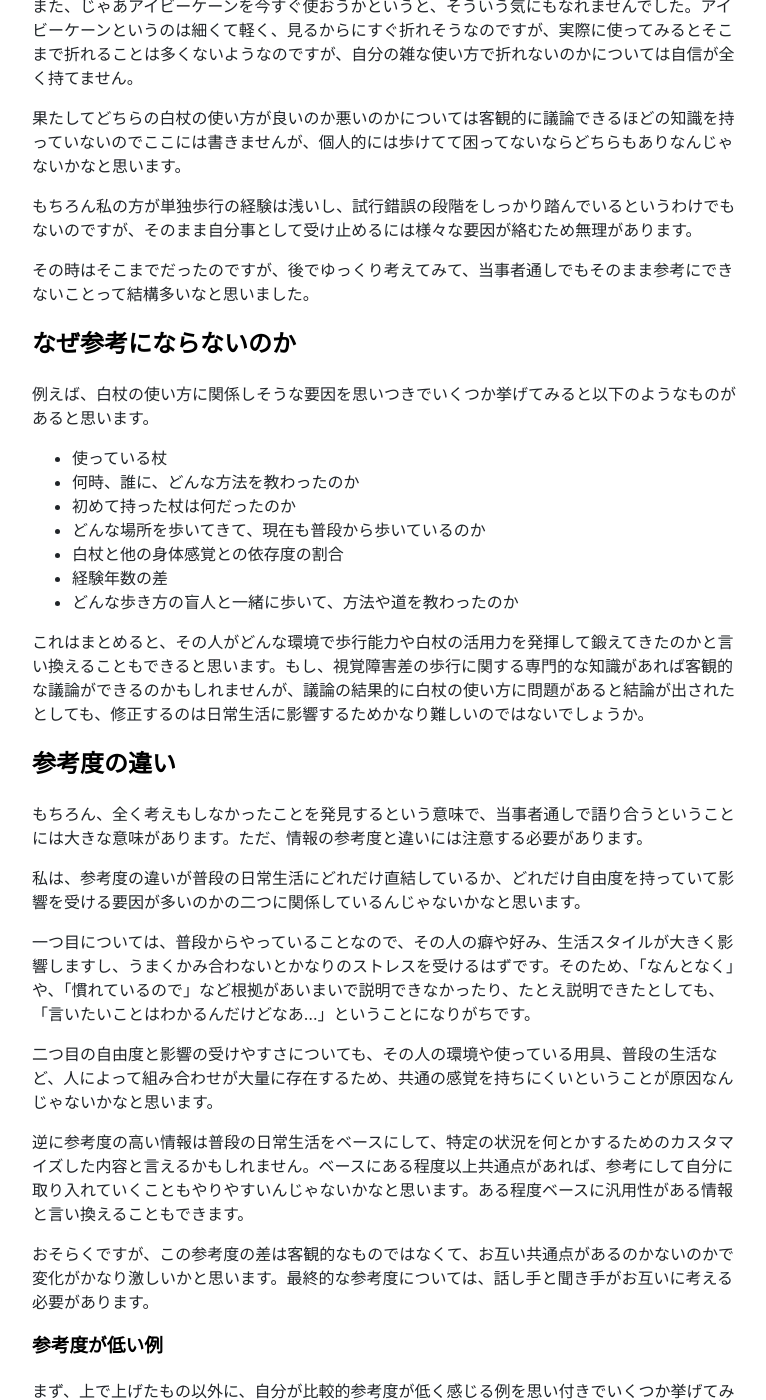
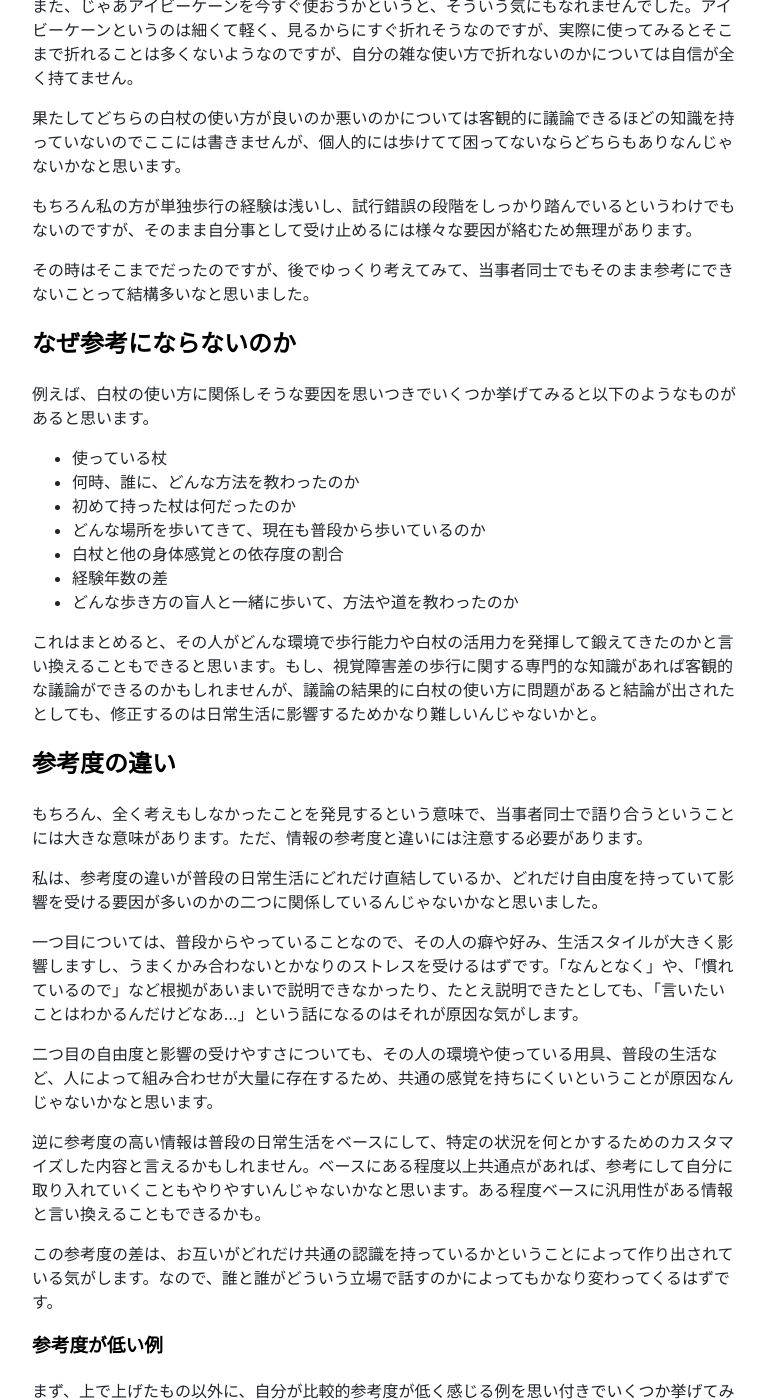
Before and after one commit to guredora403/guredora403.github.io, a Jekyll site: the page built from _posts/2023-11-04-p1.md, in a window 1280 px wide and 1400 px high, scrolled down 766 px. Shown: the whole window, without its empty margins (256-1022 px from the left). Built offline with Jekyll 4.4.1, drawn with Linux system fonts in a browser that asks for light colours; nearby versions of some CDN libraries; some of the changed text lies outside the part shown.

Commit message:
fix article

```diff
--- a/_posts/2023-11-04-p1.md
+++ b/_posts/2023-11-04-p1.md
@@ -1,5 +1,5 @@
 ---
-title: 当事者通しでも人が言うことは参考にならないことがあるという現象を考えてみる
+title: 当事者同士でも人が言うことは参考にならないことがあるという現象を考えてみる
 layout: post
 ---
 
@@ -8,7 +8,7 @@ layout: post
 
 まず、私はマイケーンという白杖を基本的にスライドテクニックで利用しています。持ち方とか使い方はグリップ部分を持って前に突き出す標準的な方法を取っていると思います。そのため、グリップの持ちやすさとある程度の強度と安心感があるかを基準に白杖の良し悪しを判断している可能性が高いです。
 
-ところが、彼の場合は、アイビーケーンを利用していて、グリップ部分ではなく杖の真ん中あたりをもって使っていると聞きました。彼曰く、いかに軽くて細いかが重要なようです。持ち方も前に出すよりある程度立てて使ったほうがものにぶつかる率が下がる気がするそうなのです。
+ところが、彼の場合は、アイビーケーンを利用していて、グリップ部分ではなく杖の真ん中あたりをもって使っていると聞きました。彼曰く、いかに軽くて細いかが重要なようです。持ち方も、前に出すよりある程度立てて使ったほうがものにぶつかる率が下がる気がするそうなのです。
 
 私はこれを聞いて、頭では理解できたのですが、自分には当てはまらないなと感じました。例えば持ち方にしてもグリップではなく杖の真ん中あたりをつかんで振ってみるとどうも安定しないのです。使っている杖が違うので当たり前です。
 
@@ -18,7 +18,7 @@ layout: post
 
 もちろん私の方が単独歩行の経験は浅いし、試行錯誤の段階をしっかり踏んでいるというわけでもないのですが、そのまま自分事として受け止めるには様々な要因が絡むため無理があります。
 
-その時はそこまでだったのですが、後でゆっくり考えてみて、当事者通しでもそのまま参考にできないことって結構多いなと思いました。
+その時はそこまでだったのですが、後でゆっくり考えてみて、当事者同士でもそのまま参考にできないことって結構多いなと思いました。
 
 ## なぜ参考にならないのか
 例えば、白杖の使い方に関係しそうな要因を思いつきでいくつか挙げてみると以下のようなものがあると思います。
@@ -31,20 +31,20 @@ layout: post
 - 経験年数の差
 - どんな歩き方の盲人と一緒に歩いて、方法や道を教わったのか
 
-これはまとめると、その人がどんな環境で歩行能力や白杖の活用力を発揮して鍛えてきたのかと言い換えることもできると思います。もし、視覚障害差の歩行に関する専門的な知識があれば客観的な議論ができるのかもしれませんが、議論の結果的に白杖の使い方に問題があると結論が出されたとしても、修正するのは日常生活に影響するためかなり難しいのではないでしょうか。
+これはまとめると、その人がどんな環境で歩行能力や白杖の活用力を発揮して鍛えてきたのかと言い換えることもできると思います。もし、視覚障害差の歩行に関する専門的な知識があれば客観的な議論ができるのかもしれませんが、議論の結果的に白杖の使い方に問題があると結論が出されたとしても、修正するのは日常生活に影響するためかなり難しいんじゃないかと。
 
 ## 参考度の違い
-もちろん、全く考えもしなかったことを発見するという意味で、当事者通しで語り合うということには大きな意味があります。ただ、情報の参考度と違いには注意する必要があります。
+もちろん、全く考えもしなかったことを発見するという意味で、当事者同士で語り合うということには大きな意味があります。ただ、情報の参考度と違いには注意する必要があります。
 
-私は、参考度の違いが普段の日常生活にどれだけ直結しているか、どれだけ自由度を持っていて影響を受ける要因が多いのかの二つに関係しているんじゃないかなと思います。
+私は、参考度の違いが普段の日常生活にどれだけ直結しているか、どれだけ自由度を持っていて影響を受ける要因が多いのかの二つに関係しているんじゃないかなと思いました。
 
-一つ目については、普段からやっていることなので、その人の癖や好み、生活スタイルが大きく影響しますし、うまくかみ合わないとかなりのストレスを受けるはずです。そのため、「なんとなく」や、「慣れているので」など根拠があいまいで説明できなかったり、たとえ説明できたとしても、「言いたいことはわかるんだけどなあ…」ということになりがちです。
+一つ目については、普段からやっていることなので、その人の癖や好み、生活スタイルが大きく影響しますし、うまくかみ合わないとかなりのストレスを受けるはずです。「なんとなく」や、「慣れているので」など根拠があいまいで説明できなかったり、たとえ説明できたとしても、「言いたいことはわかるんだけどなあ…」という話になるのはそれが原因な気がします。
 
 二つ目の自由度と影響の受けやすさについても、その人の環境や使っている用具、普段の生活など、人によって組み合わせが大量に存在するため、共通の感覚を持ちにくいということが原因なんじゃないかなと思います。
 
-逆に参考度の高い情報は普段の日常生活をベースにして、特定の状況を何とかするためのカスタマイズした内容と言えるかもしれません。ベースにある程度以上共通点があれば、参考にして自分に取り入れていくこともやりやすいんじゃないかなと思います。ある程度ベースに汎用性がある情報と言い換えることもできます。
+逆に参考度の高い情報は普段の日常生活をベースにして、特定の状況を何とかするためのカスタマイズした内容と言えるかもしれません。ベースにある程度以上共通点があれば、参考にして自分に取り入れていくこともやりやすいんじゃないかなと思います。ある程度ベースに汎用性がある情報と言い換えることもできるかも。
 
-おそらくですが、この参考度の差は客観的なものではなくて、お互い共通点があるのかないのかで変化がかなり激しいかと思います。最終的な参考度については、話し手と聞き手がお互いに考える必要があります。
+この参考度の差は、お互いがどれだけ共通の認識を持っているかということによって作り出されている気がします。なので、誰と誰がどういう立場で話すのかによってもかなり変わってくるはずです。
 
 ### 参考度が低い例
 まず、上で上げたもの以外に、自分が比較的参考度が低く感じる例を思い付きでいくつか挙げてみます。
@@ -66,10 +66,10 @@ layout: post
 - LaTeXがレポート書くときに良い
 - 電子書籍の読み方
 
-実際に挙げてみると参考度が高いほうが具体性がある例なんじゃないかなと思います。
+実際に挙げてみると参考度が高いほうが具体性がある例なんじゃないかなと思いました。
 
 ## 結論
-結論として考えたのは、例えば全盲に区切ったとしても、個人個人で生活や個性がばらばらなのはこういう現象から説明できるんじゃないかなということです。私個人としては特定の障害種別で個人を語るということがあまり好きではないのですが、そうすることの問題点と、当事者性を積極的にアイデンティティにしていくことの危険性はここにあると思います。
+結論として考えたのは、例えば全盲に区切ったとしても、個人個人で生活や個性がばらばらなのはこういう現象から説明できるんじゃないかなということです。
 
 参考度の違いから、あまりあてにならない情報が来た時に「そういう人もいるんだな」というレベルの知識として置いておくぐらいのとらえ方が必要ですが、社会で生きていて、そういう捉え方をされることはまだまだ少ないように思います。
 
@@ -77,9 +77,9 @@ layout: post
 
 個人ではなく視覚障碍者という集団の一人としてとらえるのなら当事者個人の主観的な意見をはっきり区別する必要がありますが、そのためにはかなりの専門知識と客観的な比較が必要です。客観的にとらえるにしても、具体的な指標を用いた議論が必要なはずです。
 
-当事者通しでも参考にならない情報にあふれているのに、何の指標もなしにそれを当事者一人の意見として切り出すのはかなり難しいと思いますし、個人的な意見の集合として特定の障碍者という集団をとらえさせようとするのはかなり無理があります。
+当事者同士でも参考にならない情報にあふれているのに、何の指標もなしにそれを当事者一人の意見として切り出すのはかなり難しいと思いますし、個人的な意見の集合として特定の障碍者という集団をとらえさせようとするのはかなり無理がある気がします。
 
-例えば、「視覚障碍者への支援」という区分でも、多くのことがガイドラインとして特定の客観的な指標に落とし込まれているのもそういう理由があるからではないのかなと思います。
+例えば、「視覚障碍者への支援」という区分でも、多くのことがガイドラインとして特定の客観的な指標に落とし込まれていますが、あれもきっとすべての人にとって参考度が高いわけじゃない主観的な情報を客観的な物にまとめるという意味で重要なんだなと思いました。
 
 ## 最後に
 思い付きで書いたのでもっと簡潔に納めたかったのですが、思ったより長文になってしまいました。
```
